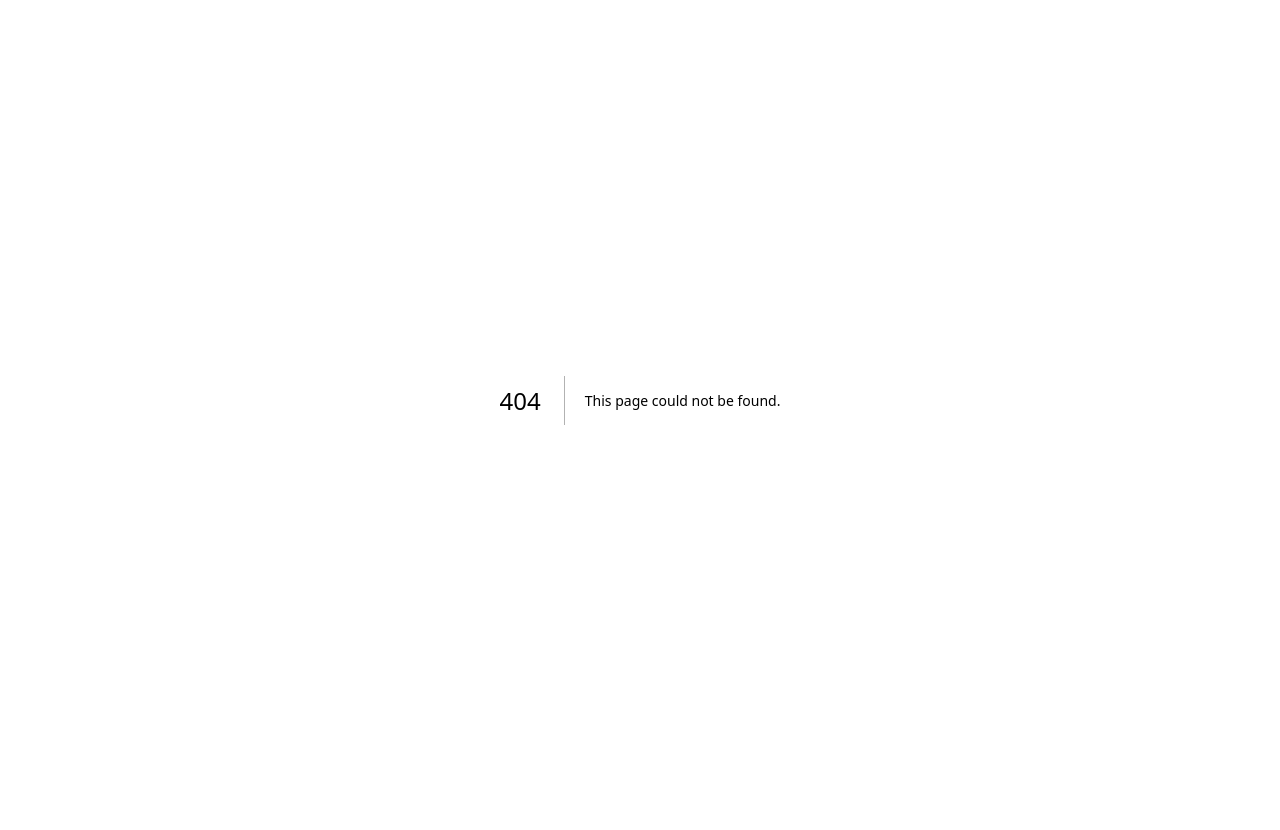
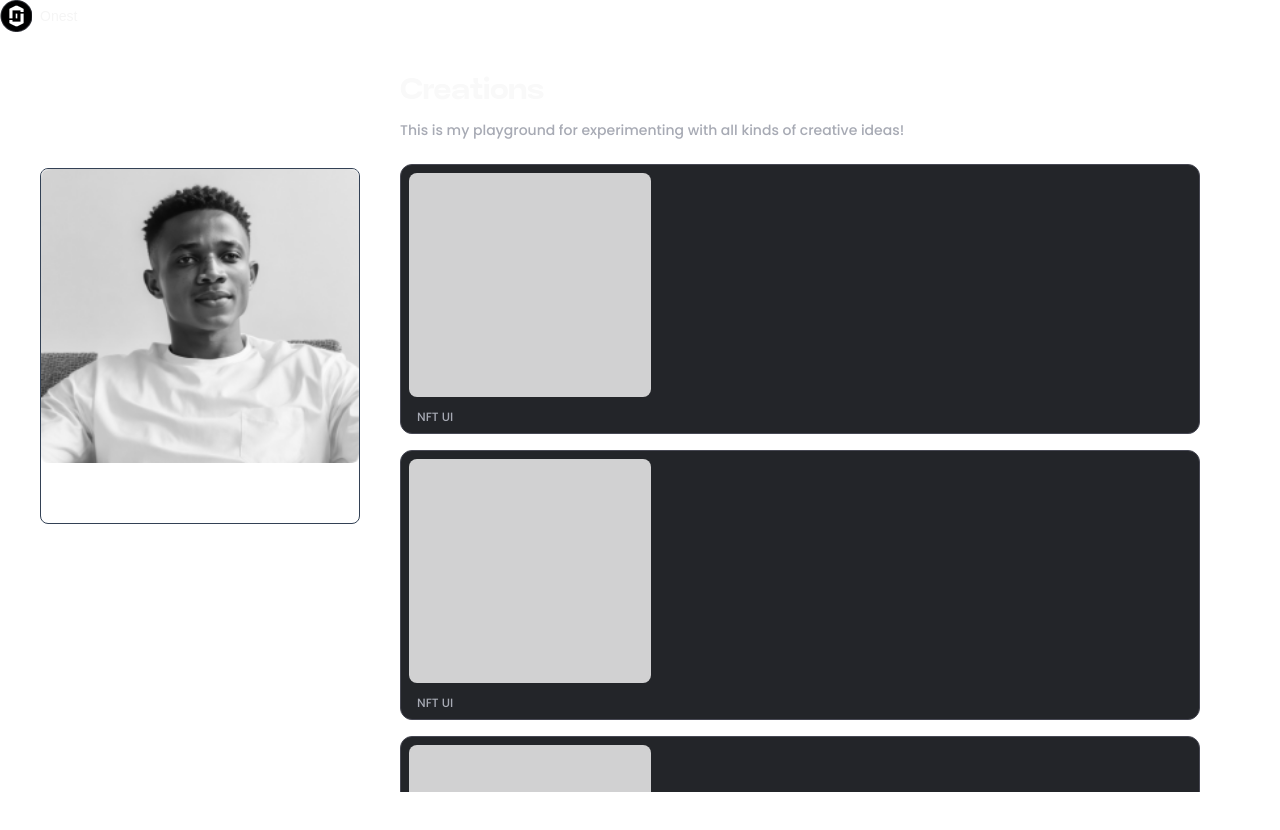
Before and after one commit to AJBrownson/honest-ux, a Next.js app: page /creations in a window 1280 px wide. Before the commit this address had no page. Before the commit the page ends 800 px from the top, so only its background shows below. Built offline with nearby package versions, Linux system fonts and the light colour scheme.

Commit message:
feat: Add Creations page

```diff
--- /dev/null
+++ b/app/(me)/creations/page.tsx
@@ -0,0 +1,19 @@
+import Creatives from "@/app/components/Creations";
+
+export default function Creations() {
+  return (
+    <main className="lg:px-10 pb-[387px] lg:pb-16">
+      <h1 className="text-[#F9F9F9] text-xl lg:text-3xl font-neuePower">
+        Creations
+      </h1>
+      <p className="mt-3 font-poppins text-[10px] lg:text-sm font-medium text-[#A7AAB4]">
+        This is my playground for experimenting with all kinds of creative
+        ideas!
+      </p>
+
+      <div className="mt-6">
+        <Creatives />
+      </div>
+    </main>
+  );
+}
--- a/app/(me)/layout.tsx
+++ b/app/(me)/layout.tsx
@@ -2,7 +2,6 @@ import type { Metadata } from "next";
 import Navbar from "../components/Navbar";
 import Sidebar from "../components/Sidebar";
 import Footer from "../components/Footer";
-
 
 export const metadata: Metadata = {
   title: "Honest UX | Portfolio Site",
@@ -25,7 +24,7 @@ export default function RootLayout({
           <div className="lg:flex-grow lg:overflow-y-auto">
             {children}
             <Footer />
-            </div>
+          </div>
         </div>
       </body>
     </html>
--- /dev/null
+++ b/app/components/Creations.tsx
@@ -0,0 +1,31 @@
+export default function Creatives() {
+  const data = [
+    {
+      tag: "NFT UI",
+    },
+    {
+      tag: "NFT UI",
+    },
+    {
+      tag: "NFT UI",
+    },
+  ];
+  return (
+    <>
+      <div>
+        {data.map((item, index) => (
+          <div key={index} className="mb-4">
+            <div className="w-full container border border-[#474853] bg-[#232529] rounded-xl p-2">
+              <div className="bg-[#D1D1D2] w-[242px] h-[224px] rounded-lg"></div>
+              <div className="mt-3 px-2">
+                <p className="font-poppins text-[10px] lg:text-xs text-[#A7AAB4]">
+                  {item.tag}
+                </p>
+              </div>
+            </div>
+          </div>
+        ))}
+      </div>
+    </>
+  );
+}
```
